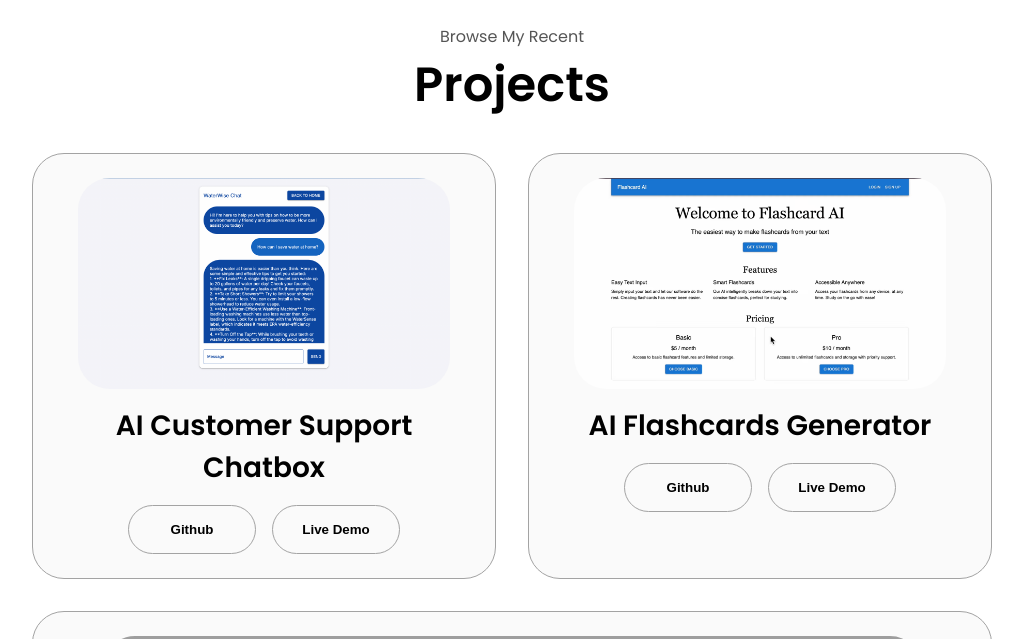
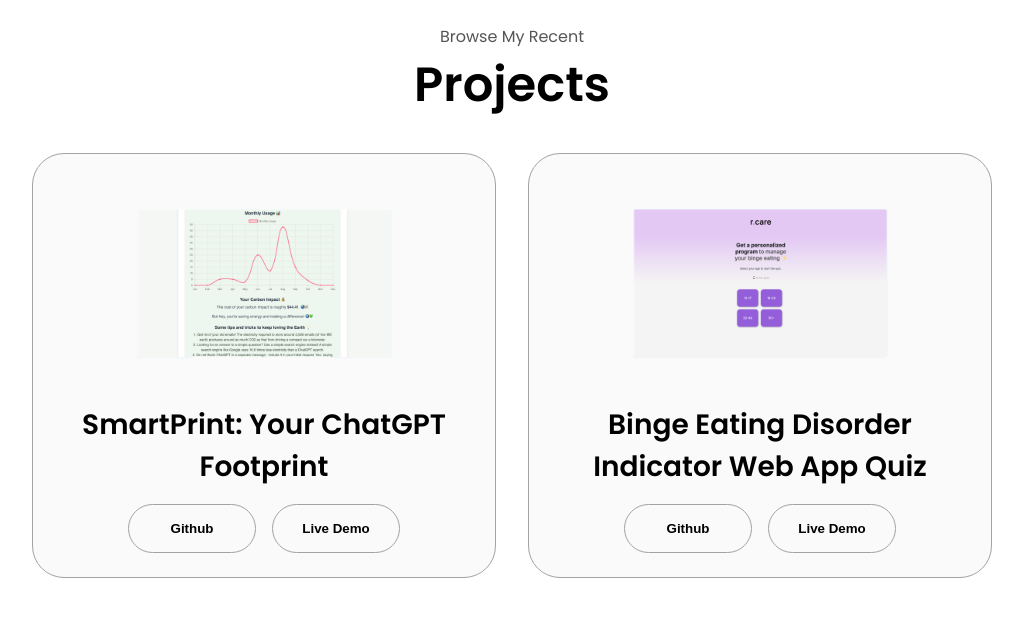
Before and after one commit to RamatoulayeBah28/Current-Personal-Portfolio-Website, a plain HTML site: page index.html in a window 1280 px wide. Shown: the part 2440-3079 px from the top of the page, without its empty margins (128-1151 px from the left). Drawn offline with Linux system fonts and the light colour scheme; grey boxes are pictures that could not be loaded.

Commit message:
added two new projects

```diff
--- a/index.html
+++ b/index.html
@@ -279,6 +279,58 @@
     <section id="projects">
       <p class="section__text__p1">Browse My Recent</p>
       <h1 class="title">Projects</h1>
+      <div class="experience-details-container">
+        <div class="about-containers">
+          <div class="details-container color-container">
+            <div class="article-container">
+              <img
+                src="./assets/projects/10.png"
+                alt="Project 1"
+                class="project-img"
+              />
+            </div>
+            <h2 class="experience-sub-title project-title">SmartPrint: Your ChatGPT Footprint</h2>
+            <div class="btn-container">
+              <button
+                class="btn btn-color-2 project-btn"
+                onclick="location.href='https://github.com/RamatoulayeBah28/ChatGPT-Report'"
+              >
+                Github
+              </button>
+              <button
+                class="btn btn-color-2 project-btn"
+                onclick="location.href='https://www.canva.com/design/DAGV_hiHY2c/bebHwhPHDRg2LKoeUfT9xg/view?utm_content=DAGV_hiHY2c&utm_campaign=designshare&utm_medium=link&utm_source=editor'"
+              >
+                Live Demo
+              </button>
+            </div>
+          </div>
+          <div class="details-container color-container">
+            <div class="article-container">
+              <img
+                src="./assets/projects/11.png"
+                alt="Project 3"
+                class="project-img"
+              />
+            </div>
+            <h2 class="experience-sub-title project-title">Binge Eating Disorder Indicator Web App Quiz</h2>
+            <div class="btn-container">
+              <button
+                class="btn btn-color-2 project-btn"
+                onclick="location.href='https://github.com/RamatoulayeBah28/recoverCareQuiz'"
+              >
+                Github
+              </button>
+              <button
+                class="btn btn-color-2 project-btn"
+                onclick="location.href='https://youtu.be/_E7Rl4ZosW4?si=gTxvmgdyCdgbzZuo'"
+              >
+                Live Demo
+              </button>
+            </div>
+          </div>
+        </div>
+      </div>
       <div class="experience-details-container">
         <div class="about-containers">
           <div class="details-container color-container">
@@ -590,26 +642,6 @@
         onclick="location.href='./#contact'"
       />
     </section>
-    <br>
-    <br>
-    <br>
-    <br>
-    <br>
-    <br>
-    <br>
-    <br>
-    <br>
-    <br>
-    <br>
-    <br>
-    <br>
-    <br>
-    <br>
-    <br>
-    <br>
-    <br>
-    <br>
-    <br>
     <section id="contact">
       <p class="section__text__p1">Get in Touch</p>
       <h1 class="title">Contact Me</h1>
```
Also changed, not shown: assets/projects/10.png (added), assets/projects/11.png (added).
